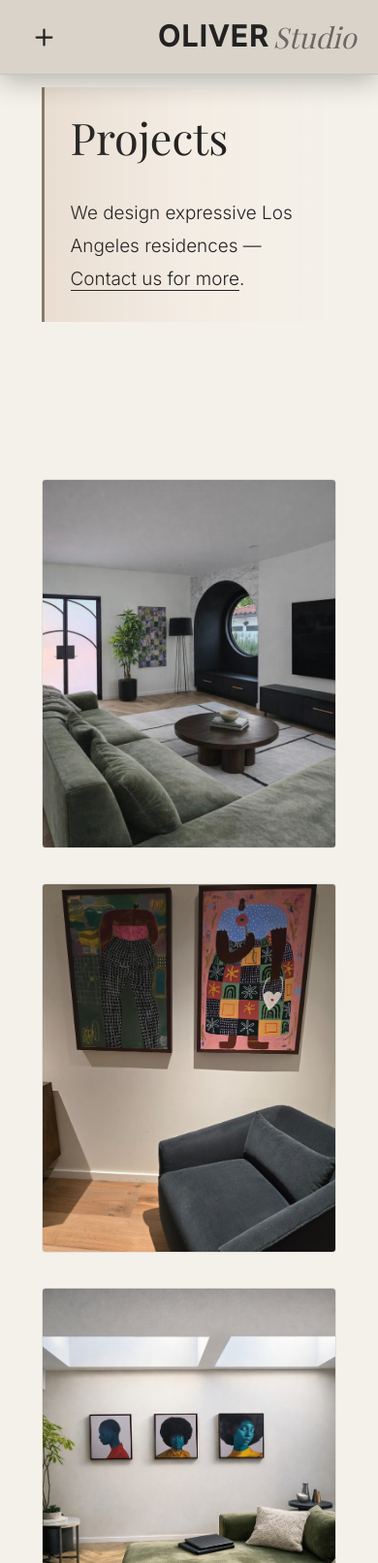
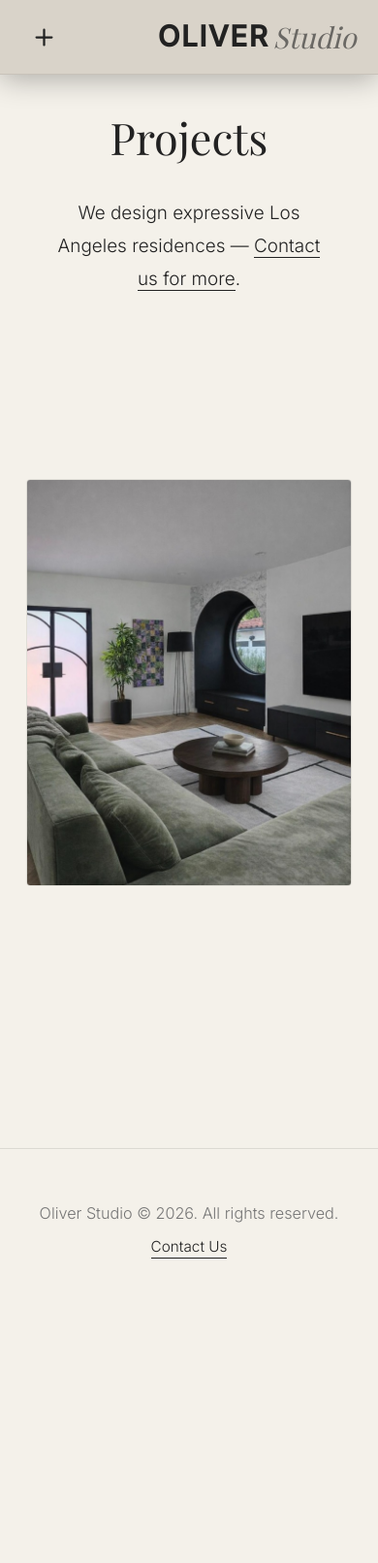
Before and after one commit to mootoo4499/torchlit-games-website, a website: page public/projects.html in a window 390 px wide. Shown: the top 1612 px of the page at 97% size. After the commit the page ends 1352 px from the top, so only its background shows below. Drawn offline with nearby package versions, Linux system fonts and the light colour scheme; a web font is replaced by a local one.

Commit message:
creative: center layout globally and implement responsive image carousel

```diff
--- a/public/projects.html
+++ b/public/projects.html
@@ -32,33 +32,33 @@
       </nav>
     </div>
 
-    <main class="main main--aligned-start" id="main">
+    <main class="main" id="main">
       <section class="hero reveal">
         <h1 class="hero__title">Projects</h1>
-        <p class="hero__body" style="margin-top: 2rem; color: var(--text);">
+        <p class="hero__body" style="margin: 2rem auto 0; color: var(--text);">
           We design expressive Los Angeles residences — <a href="#" class="js-join-btn" style="color: var(--text); border-bottom: 1px solid var(--text); text-decoration: none;">Contact us for more</a>.
         </p>
       </section>
 
-      <!-- Placeholder for Image Grid -->
+      <!-- Horizontal Carousel Gallery -->
       <section class="reveal" style="margin-top: 6rem; width: 100%; margin-bottom: 4rem;">
-        <div style="display: grid; grid-template-columns: repeat(auto-fit, minmax(300px, 1fr)); gap: 2rem;">
-          <div style="aspect-ratio: 4/5; overflow: hidden; border-radius: 4px; border: 1px solid var(--glass-border);">
+        <div class="carousel-container" style="display: grid; grid-auto-flow: column; grid-auto-columns: calc(50% - 1rem); gap: 2rem; overflow-x: auto; scroll-snap-type: x mandatory; padding-bottom: 2rem; scrollbar-width: thin;">
+          <div style="aspect-ratio: 4/5; overflow: hidden; border-radius: 4px; border: 1px solid var(--glass-border); scroll-snap-align: start;">
             <img src="/images/projects/living_room_arch.jpeg" alt="Living room arch" style="width: 100%; height: 100%; object-fit: cover; display: block;" />
           </div>
-          <div style="aspect-ratio: 4/5; overflow: hidden; border-radius: 4px; border: 1px solid var(--glass-border);">
+          <div style="aspect-ratio: 4/5; overflow: hidden; border-radius: 4px; border: 1px solid var(--glass-border); scroll-snap-align: start;">
             <img src="/images/projects/two_paintings_straight.jpeg" alt="Two paintings straight" style="width: 100%; height: 100%; object-fit: cover; display: block;" />
           </div>
-          <div style="aspect-ratio: 4/5; overflow: hidden; border-radius: 4px; border: 1px solid var(--glass-border);">
+          <div style="aspect-ratio: 4/5; overflow: hidden; border-radius: 4px; border: 1px solid var(--glass-border); scroll-snap-align: start;">
             <img src="/images/projects/three_blue_portraits.jpeg" alt="Three blue portraits" style="width: 100%; height: 100%; object-fit: cover; display: block;" />
           </div>
-          <div style="aspect-ratio: 4/5; overflow: hidden; border-radius: 4px; border: 1px solid var(--glass-border);">
+          <div style="aspect-ratio: 4/5; overflow: hidden; border-radius: 4px; border: 1px solid var(--glass-border); scroll-snap-align: start;">
             <img src="/images/projects/two_paintings_angled.jpeg" alt="Two paintings angled" style="width: 100%; height: 100%; object-fit: cover; display: block;" />
           </div>
-          <div style="aspect-ratio: 4/5; overflow: hidden; border-radius: 4px; border: 1px solid var(--glass-border);">
+          <div style="aspect-ratio: 4/5; overflow: hidden; border-radius: 4px; border: 1px solid var(--glass-border); scroll-snap-align: start;">
             <img src="/images/projects/one_blue_portrait.jpeg" alt="One blue portrait" style="width: 100%; height: 100%; object-fit: cover; display: block;" />
           </div>
-          <div style="aspect-ratio: 4/5; overflow: hidden; border-radius: 4px; border: 1px solid var(--glass-border);">
+          <div style="aspect-ratio: 4/5; overflow: hidden; border-radius: 4px; border: 1px solid var(--glass-border); scroll-snap-align: start;">
             <img src="/images/projects/bedroom.jpeg" alt="Neutral bedroom with mustard blanket" style="width: 100%; height: 100%; object-fit: cover; display: block;" />
           </div>
         </div>
--- a/public/styles/main.css
+++ b/public/styles/main.css
@@ -408,10 +408,7 @@ body {
 .hero {
   margin-bottom: 3rem;
   padding: 2rem;
-  border-left: 4px solid var(--accent);
-  border-radius: 0 12px 12px 0;
-  background: linear-gradient(90deg, rgba(255, 83, 0, 0.05), transparent);
-  box-shadow: inset 1px 0 0 rgba(255, 255, 255, 0.05);
+  text-align: center;
   position: relative;
   overflow: hidden;
 }
@@ -420,9 +417,8 @@ body {
   position: absolute;
   top: 0;
   left: 0;
-  width: 150px;
+  width: 100%;
   height: 100%;
-  background: linear-gradient(90deg, rgba(var(--accent-rgb), 0.1), transparent);
   pointer-events: none;
 }
 .hero__kicker {
@@ -596,6 +592,8 @@ body {
 @media (max-width: 640px) {
   .hero {
     padding: 1.5rem;
-    border-left-width: 3px;
+  }
+  .carousel-container {
+    grid-auto-columns: 100% !important;
   }
 }
```
Also changed, not shown: public/about.html (+3 -6 lines), public/services.html (+2 -2 lines).
